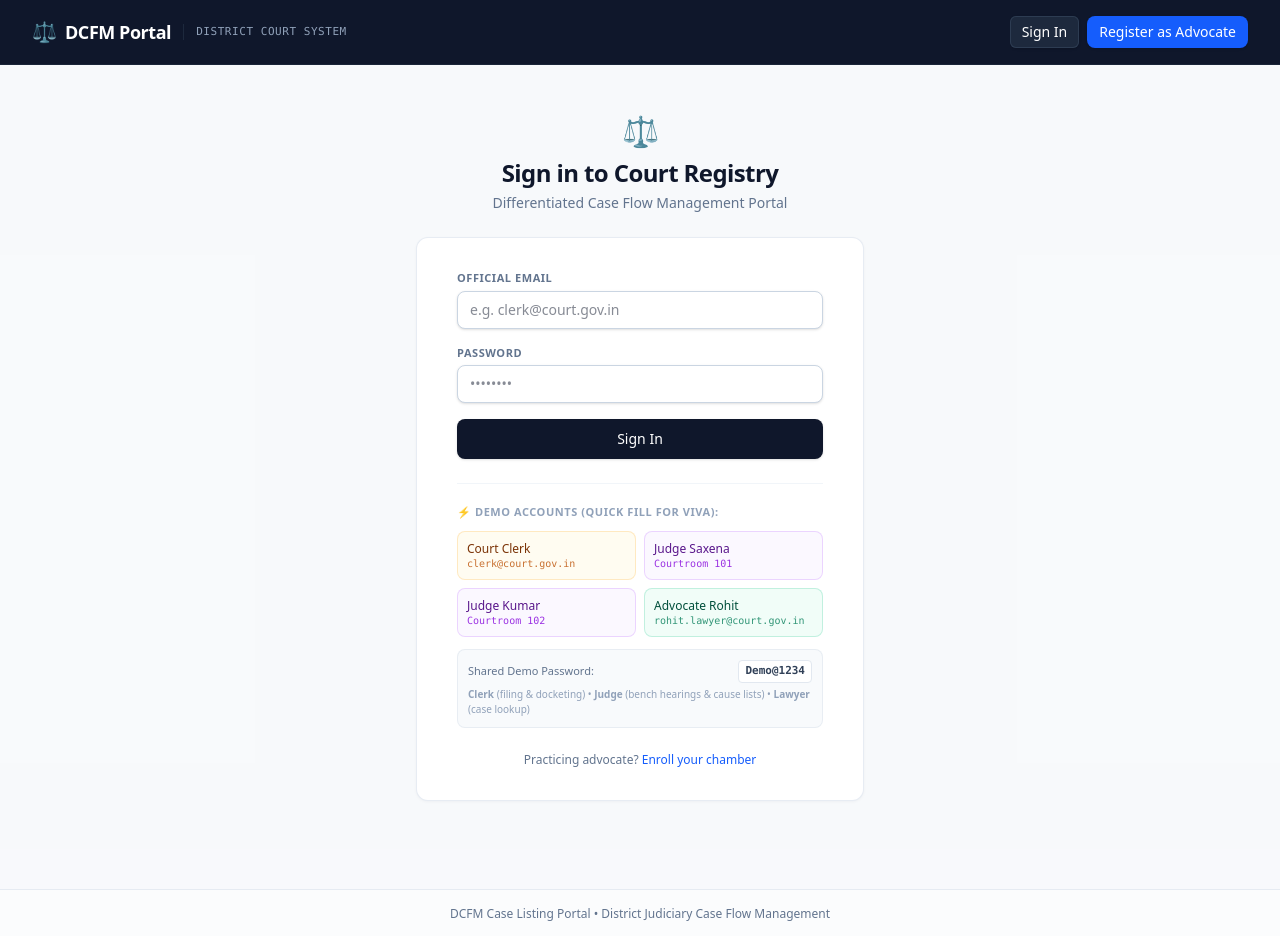
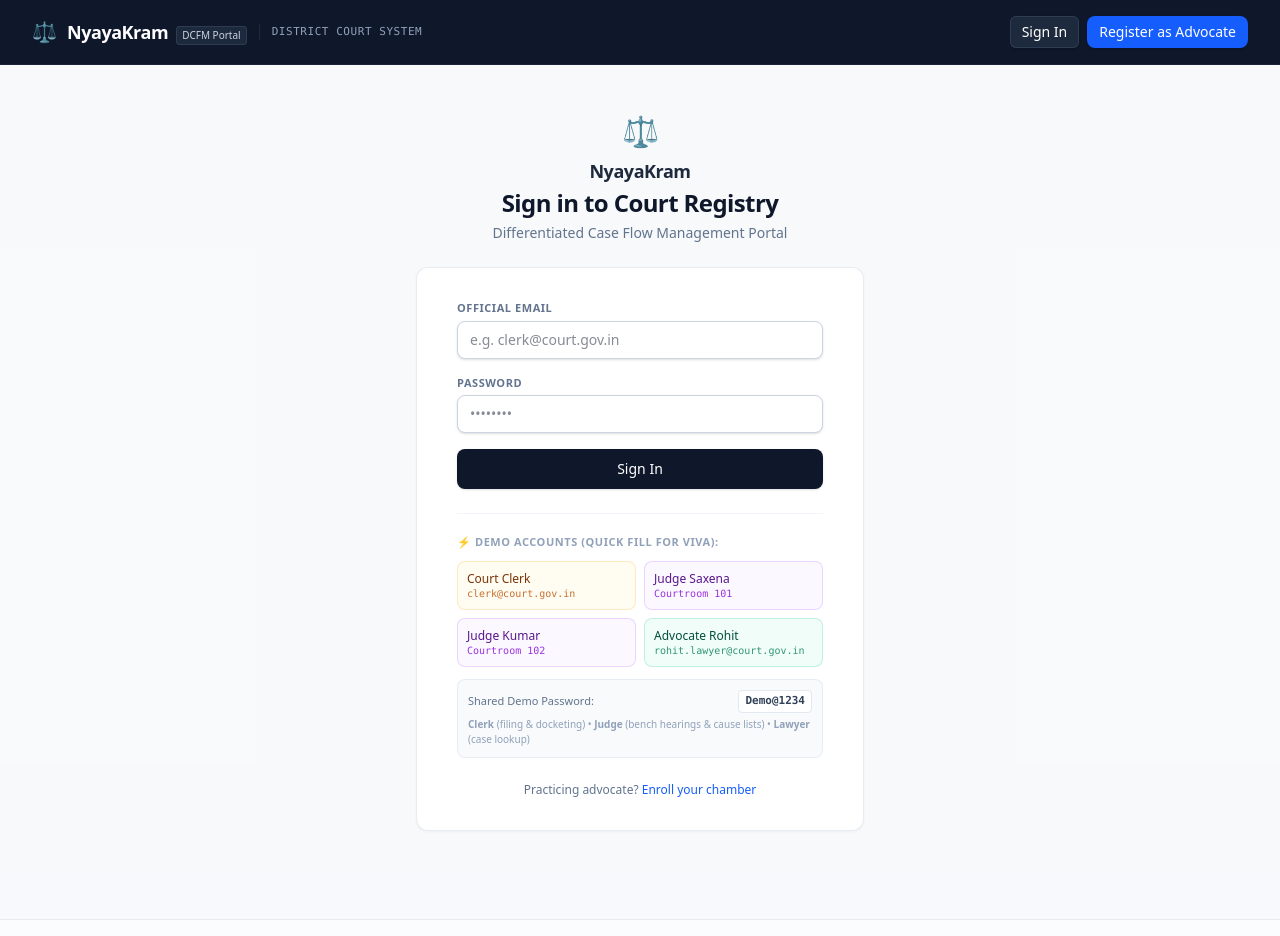
Before and after one commit to GYRaptor/dcm-court-listing, a React (Vite) app in the folder client/: page /login in a window 1280 px wide. Shown: the top 936 px of the page. Built offline with nearby package versions, Linux system fonts and the light colour scheme; no server answers.

Commit message:
rebrand frontend portal display titles to NyayaKram

```diff
--- a/client/index.html
+++ b/client/index.html
@@ -3,7 +3,7 @@
   <head>
     <meta charset="UTF-8" />
     <meta name="viewport" content="width=device-width, initial-scale=1.0" />
-    <title>DCFM Portal — District Court Case Management</title>
+    <title>NyayaKram — Differentiated Case Flow Management Portal</title>
   </head>
   <body class="bg-slate-50 text-slate-900 antialiased min-h-screen">
     <div id="root"></div>
--- a/client/src/App.jsx
+++ b/client/src/App.jsx
@@ -119,7 +119,7 @@ export default function App() {
           </main>
           <footer className="py-4 border-t border-slate-200/80 bg-white/50 text-center text-xs text-slate-500">
             <p>
-              DCFM Case Listing Portal • District Judiciary Case Flow Management
+              NyayaKram — Differentiated Case Flow Management Portal • District Judiciary Case Flow Management
             </p>
           </footer>
         </div>
--- a/client/src/components/Navbar.jsx
+++ b/client/src/components/Navbar.jsx
@@ -29,11 +29,16 @@ export default function Navbar() {
       <div className="max-w-7xl mx-auto px-4 sm:px-6 lg:px-8 h-16 flex items-center justify-between">
         {/* Brand Logo & Portal Name */}
         <div className="flex items-center gap-3">
-          <Link to={user ? "/dashboard" : "/login"} className="flex items-center gap-2">
+          <Link to={user ? "/dashboard" : "/login"} className="flex items-center gap-2.5">
             <span className="text-xl">⚖️</span>
-            <span className="font-semibold text-base sm:text-lg tracking-tight text-white">
-              DCFM Portal
-            </span>
+            <div className="flex items-baseline gap-2">
+              <span className="font-bold text-base sm:text-lg tracking-tight text-white">
+                NyayaKram
+              </span>
+              <span className="inline-flex items-center rounded px-1.5 py-0.5 text-[10px] font-medium bg-slate-800 text-slate-300 ring-1 ring-inset ring-slate-700/80">
+                DCFM Portal
+              </span>
+            </div>
           </Link>
           <span className="hidden md:inline-block text-[11px] font-mono uppercase tracking-wider text-slate-400 border-l border-slate-800 pl-3">
             District Court System
--- a/client/src/pages/Login.jsx
+++ b/client/src/pages/Login.jsx
@@ -41,7 +41,10 @@ export default function Login() {
       <div className="sm:mx-auto sm:w-full sm:max-w-md">
         <div className="text-center">
           <span className="text-3xl">⚖️</span>
-          <h2 className="mt-2 text-2xl font-bold tracking-tight text-slate-900">
+          <h1 className="mt-2 text-lg font-bold tracking-tight text-slate-800">
+            NyayaKram
+          </h1>
+          <h2 className="mt-0.5 text-2xl font-bold tracking-tight text-slate-900">
             Sign in to Court Registry
           </h2>
           <p className="mt-1 text-xs sm:text-sm text-slate-500">
```
